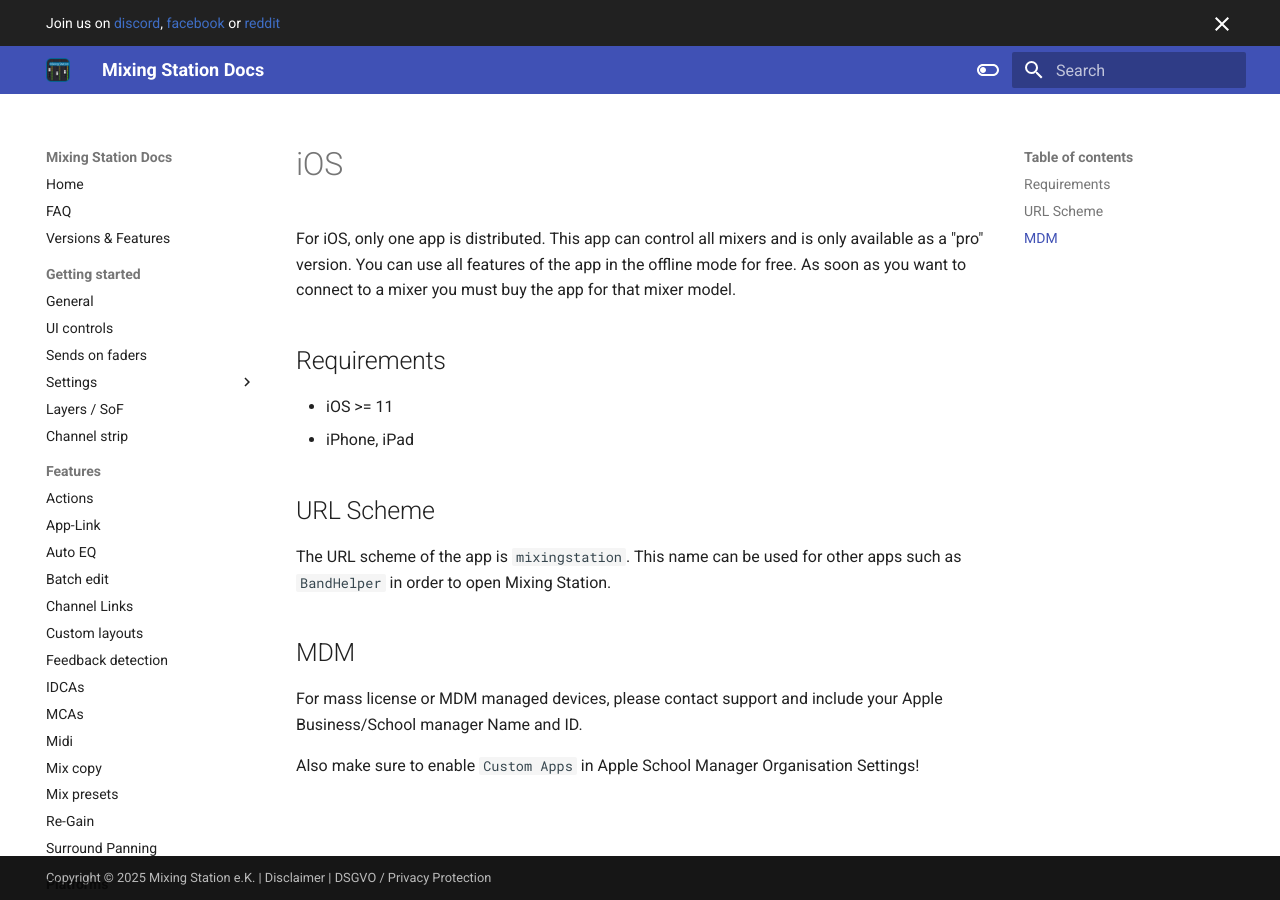
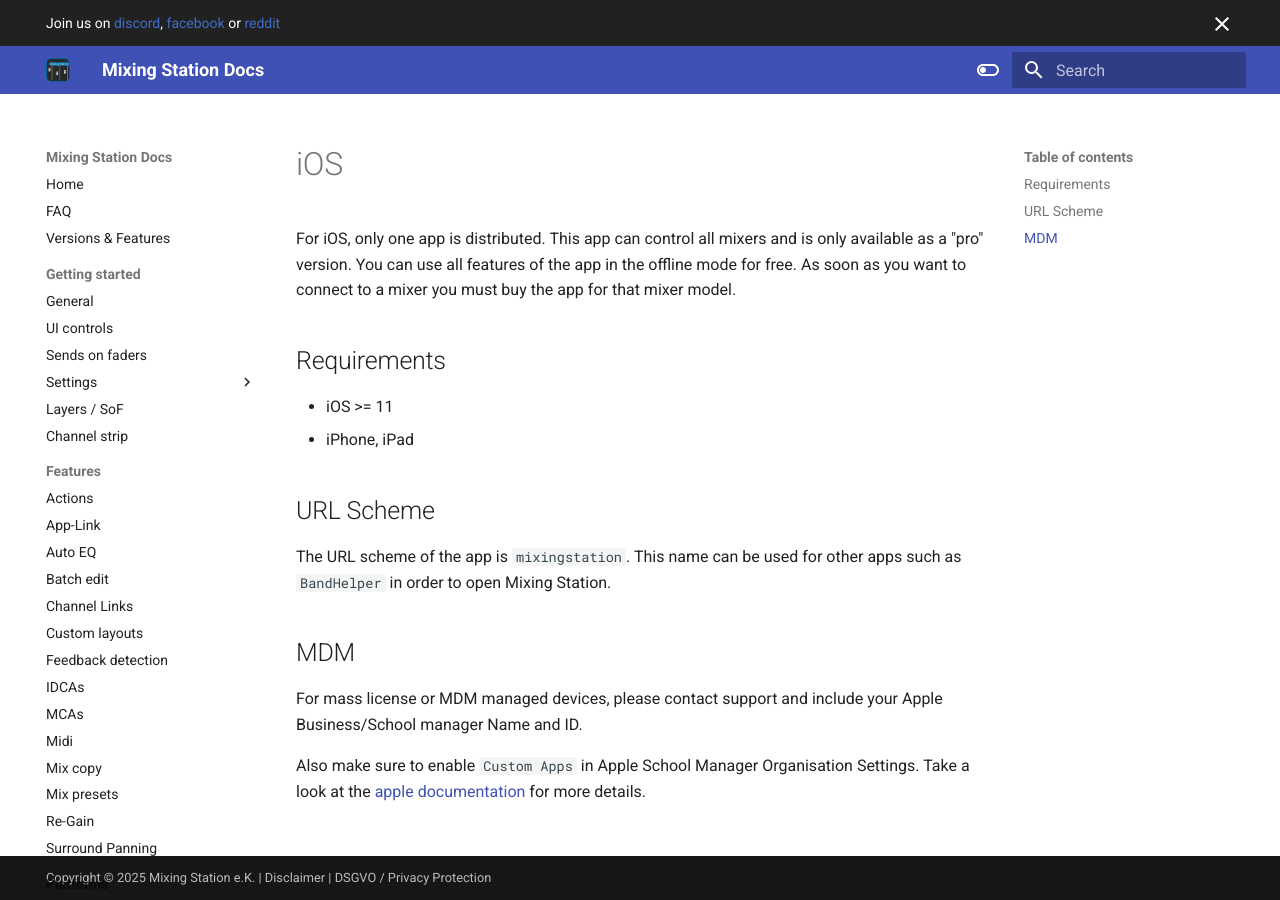
Before and after one commit to davidgiga1993/mixing-station-docs, an MkDocs documentation site: the page built from docs/platforms/ios.md, in a window 1280 px wide. Built offline with MkDocs 1.6.1 and Material for MkDocs 9.7.7, drawn with Linux system fonts in a browser that asks for light colours.

Commit message:
chore: add apple mdm docs

```diff
--- a/docs/platforms/ios.md
+++ b/docs/platforms/ios.md
@@ -17,4 +17,6 @@
 ## MDM
 For mass license or MDM managed devices, please contact support and include your Apple Business/School manager Name and ID.
 
-Also make sure to enable `Custom Apps` in Apple School Manager Organisation Settings!
+Also make sure to enable `Custom Apps` in Apple School Manager Organisation Settings.
+Take a look at the [apple documentation](https://support.apple.com/guide/apple-school-manager/learn-about-custom-apps-axm58ba3112a/web) for
+more details.
```
